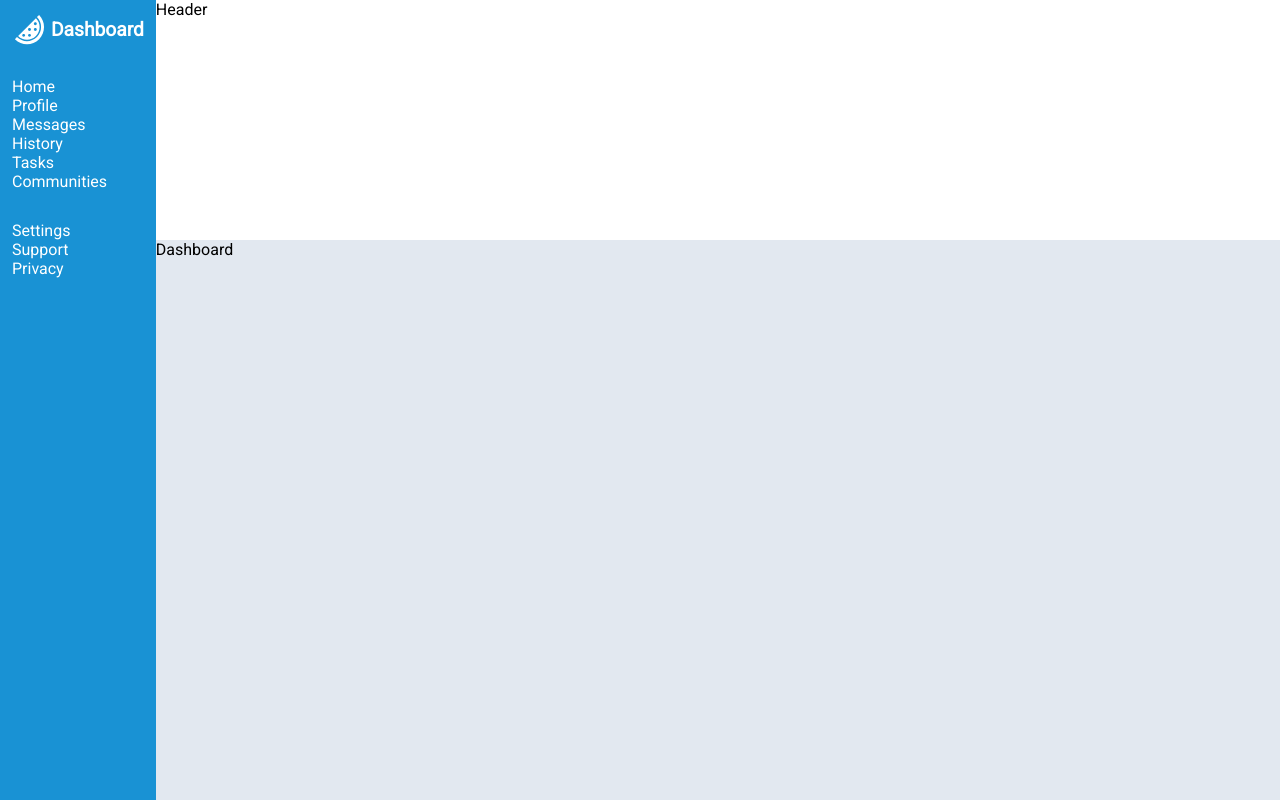
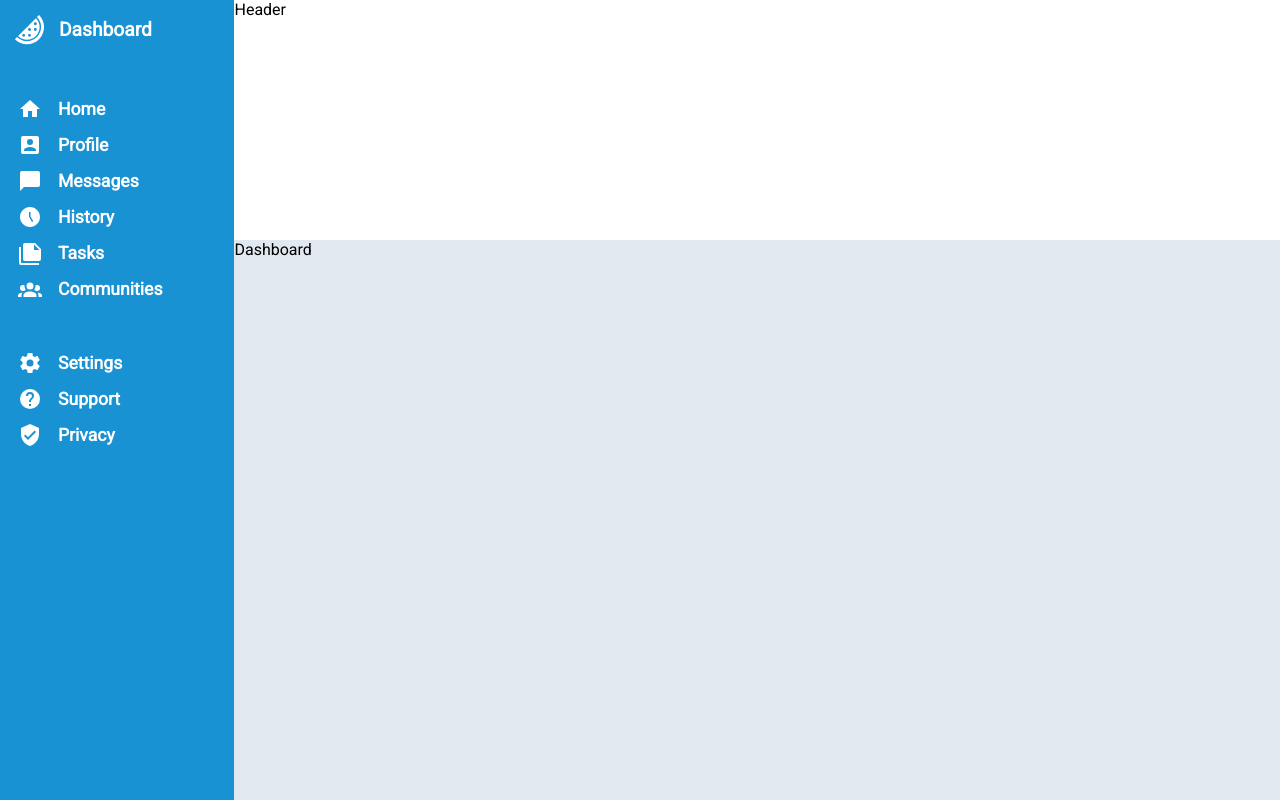
Before and after one commit to bstephe9/admin-dashboard, a plain HTML site: page index.html in a window 1280 px wide. Drawn offline with Linux system fonts and the light colour scheme.

Commit message:
feat: finish sidebar

```diff
--- a/index.html
+++ b/index.html
@@ -14,25 +14,106 @@
   <body>
     <div class="sidebar">
       <div class="logo-section">
+        <a href=".">
           <svg xmlns="http://www.w3.org/2000/svg" viewBox="0 0 24 24">
             <title>fruit-watermelon</title>
             <path
               d="M16.4 16.4C19.8 13 19.8 7.5 16.4 4.2L4.2 16.4C7.5 19.8 13 19.8 16.4 16.4M16 7C16.6 7 17 7.4 17 8C17 8.6 16.6 9 16 9S15 8.6 15 8C15 7.4 15.4 7 16 7M16 11C16.6 11 17 11.4 17 12C17 12.6 16.6 13 16 13S15 12.6 15 12C15 11.4 15.4 11 16 11M12 11C12.6 11 13 11.4 13 12C13 12.6 12.6 13 12 13S11 12.6 11 12C11 11.4 11.4 11 12 11M12 15C12.6 15 13 15.4 13 16C13 16.6 12.6 17 12 17S11 16.6 11 16C11 15.4 11.4 15 12 15M8 17C7.4 17 7 16.6 7 16C7 15.4 7.4 15 8 15S9 15.4 9 16C9 16.6 8.6 17 8 17M18.6 18.6C14 23.2 6.6 23.2 2 18.6L3.4 17.2C7.2 21 13.3 21 17.1 17.2C20.9 13.4 20.9 7.3 17.1 3.5L18.6 2C23.1 6.6 23.1 14 18.6 18.6Z" />
           </svg>
           <div class="logo-header">Dashboard</div>
+        </a>
       </div>
       <nav>
+        <a href="#">
+          <div class="sidebar-item">
+            <svg xmlns="http://www.w3.org/2000/svg" viewBox="0 0 24 24">
+              <title>home</title>
+              <path d="M10,20V14H14V20H19V12H22L12,3L2,12H5V20H10Z" />
+            </svg>
             <div>Home</div>
+          </div>
+        </a>
+        <a href="#">
+          <div class="sidebar-item">
+            <svg xmlns="http://www.w3.org/2000/svg" viewBox="0 0 24 24">
+              <title>profile</title>
+              <path
+                d="M6,17C6,15 10,13.9 12,13.9C14,13.9 18,15 18,17V18H6M15,9A3,3 0 0,1 12,12A3,3 0 0,1 9,9A3,3 0 0,1 12,6A3,3 0 0,1 15,9M3,5V19A2,2 0 0,0 5,21H19A2,2 0 0,0 21,19V5A2,2 0 0,0 19,3H5C3.89,3 3,3.9 3,5Z" />
+            </svg>
             <div>Profile</div>
+          </div>
+        </a>
+        <a href="#">
+          <div class="sidebar-item">
+            <svg xmlns="http://www.w3.org/2000/svg" viewBox="0 0 24 24">
+              <title>message</title>
+              <path d="M20,2H4A2,2 0 0,0 2,4V22L6,18H20A2,2 0 0,0 22,16V4C22,2.89 21.1,2 20,2Z" />
+            </svg>
             <div>Messages</div>
+          </div>
+        </a>
+        <a href="#">
+          <div class="sidebar-item">
+            <svg xmlns="http://www.w3.org/2000/svg" viewBox="0 0 24 24">
+              <title>clock-time-five</title>
+              <path
+                d="M12 2C6.5 2 2 6.5 2 12C2 17.5 6.5 22 12 22C17.5 22 22 17.5 22 12S17.5 2 12 2M14 17L11 11.8V7H12.5V11.4L15.3 16.3L14 17Z" />
+            </svg>
             <div>History</div>
+          </div>
+        </a>
+        <a href="#">
+          <div class="sidebar-item">
+            <svg xmlns="http://www.w3.org/2000/svg" viewBox="0 0 24 24">
+              <title>note-multiple</title>
+              <path
+                d="M16,9H21.5L16,3.5V9M7,2H17L23,8V18A2,2 0 0,1 21,20H7C5.89,20 5,19.1 5,18V4A2,2 0 0,1 7,2M3,6V22H21V24H3A2,2 0 0,1 1,22V6H3Z" />
+            </svg>
             <div>Tasks</div>
+          </div>
+        </a>
+        <a href="#">
+          <div class="sidebar-item">
+            <svg xmlns="http://www.w3.org/2000/svg" viewBox="0 0 24 24">
+              <title>account-group</title>
+              <path
+                d="M12,5.5A3.5,3.5 0 0,1 15.5,9A3.5,3.5 0 0,1 12,12.5A3.5,3.5 0 0,1 8.5,9A3.5,3.5 0 0,1 12,5.5M5,8C5.56,8 6.08,8.15 6.53,8.42C6.38,9.85 6.8,11.27 7.66,12.38C7.16,13.34 6.16,14 5,14A3,3 0 0,1 2,11A3,3 0 0,1 5,8M19,8A3,3 0 0,1 22,11A3,3 0 0,1 19,14C17.84,14 16.84,13.34 16.34,12.38C17.2,11.27 17.62,9.85 17.47,8.42C17.92,8.15 18.44,8 19,8M5.5,18.25C5.5,16.18 8.41,14.5 12,14.5C15.59,14.5 18.5,16.18 18.5,18.25V20H5.5V18.25M0,20V18.5C0,17.11 1.89,15.94 4.45,15.6C3.86,16.28 3.5,17.22 3.5,18.25V20H0M24,20H20.5V18.25C20.5,17.22 20.14,16.28 19.55,15.6C22.11,15.94 24,17.11 24,18.5V20Z" />
+            </svg>
             <div>Communities</div>
+          </div>
+        </a>
       </nav>
       <nav>
+        <a href="#">
+          <div class="sidebar-item">
+            <svg xmlns="http://www.w3.org/2000/svg" viewBox="0 0 24 24">
+              <title>cog</title>
+              <path
+                d="M12,15.5A3.5,3.5 0 0,1 8.5,12A3.5,3.5 0 0,1 12,8.5A3.5,3.5 0 0,1 15.5,12A3.5,3.5 0 0,1 12,15.5M19.43,12.97C19.47,12.65 19.5,12.33 19.5,12C19.5,11.67 19.47,11.34 19.43,11L21.54,9.37C21.73,9.22 21.78,8.95 21.66,8.73L19.66,5.27C19.54,5.05 19.27,4.96 19.05,5.05L16.56,6.05C16.04,5.66 15.5,5.32 14.87,5.07L14.5,2.42C14.46,2.18 14.25,2 14,2H10C9.75,2 9.54,2.18 9.5,2.42L9.13,5.07C8.5,5.32 7.96,5.66 7.44,6.05L4.95,5.05C4.73,4.96 4.46,5.05 4.34,5.27L2.34,8.73C2.21,8.95 2.27,9.22 2.46,9.37L4.57,11C4.53,11.34 4.5,11.67 4.5,12C4.5,12.33 4.53,12.65 4.57,12.97L2.46,14.63C2.27,14.78 2.21,15.05 2.34,15.27L4.34,18.73C4.46,18.95 4.73,19.03 4.95,18.95L7.44,17.94C7.96,18.34 8.5,18.68 9.13,18.93L9.5,21.58C9.54,21.82 9.75,22 10,22H14C14.25,22 14.46,21.82 14.5,21.58L14.87,18.93C15.5,18.67 16.04,18.34 16.56,17.94L19.05,18.95C19.27,19.03 19.54,18.95 19.66,18.73L21.66,15.27C21.78,15.05 21.73,14.78 21.54,14.63L19.43,12.97Z" />
+            </svg>
             <div>Settings</div>
+          </div>
+        </a>
+        <a href="#">
+          <div class="sidebar-item">
+            <svg xmlns="http://www.w3.org/2000/svg" viewBox="0 0 24 24">
+              <title>help-circle</title>
+              <path
+                d="M15.07,11.25L14.17,12.17C13.45,12.89 13,13.5 13,15H11V14.5C11,13.39 11.45,12.39 12.17,11.67L13.41,10.41C13.78,10.05 14,9.55 14,9C14,7.89 13.1,7 12,7A2,2 0 0,0 10,9H8A4,4 0 0,1 12,5A4,4 0 0,1 16,9C16,9.88 15.64,10.67 15.07,11.25M13,19H11V17H13M12,2A10,10 0 0,0 2,12A10,10 0 0,0 12,22A10,10 0 0,0 22,12C22,6.47 17.5,2 12,2Z" />
+            </svg>
             <div>Support</div>
+          </div>
+        </a>
+        <a href="#">
+          <div class="sidebar-item">
+            <svg xmlns="http://www.w3.org/2000/svg" viewBox="0 0 24 24">
+              <title>shield-check</title>
+              <path
+                d="M10,17L6,13L7.41,11.59L10,14.17L16.59,7.58L18,9M12,1L3,5V11C3,16.55 6.84,21.74 12,23C17.16,21.74 21,16.55 21,11V5L12,1Z" />
+            </svg>
             <div>Privacy</div>
+          </div>
+        </a>
       </nav>
     </div>
     <main>
--- a/styles.css
+++ b/styles.css
@@ -15,23 +15,30 @@ body {
   font-family: Roboto, sans-serif;
 }
 
+a {
+  display: inline;
+  text-decoration: none;
+  color: white;
+}
+
 .sidebar {
   display: flex;
   flex-direction: column;
-  gap: 30px;
+  gap: 50px;
   background-color: #1992d4;
   color: white;
   padding: 12px;
+  padding-right: 72px;
 }
 
 .sidebar svg {
   fill: white;
 }
 
-.logo-section {
+.logo-section a {
   display: flex;
   align-items: center;
-  gap: 4px;
+  gap: 12px;
 }
 
 .logo-section svg {
@@ -41,6 +48,28 @@ body {
 .logo-header {
   font-size: 1.2rem;
   font-weight: 900;
+}
+
+nav {
+  display: flex;
+  flex-direction: column;
+  gap: 12px;
+  padding-left: 6px;
+}
+
+.sidebar-item {
+  display: flex;
+  align-items: center;
+  gap: 16px;
+}
+
+.sidebar-item svg {
+  width: 24px;
+}
+
+.sidebar-item div {
+  font-size: 1.1rem;
+  font-weight: bold;
 }
 
 main {
```
Lines whose indentation alone changed are shown as unchanged.
